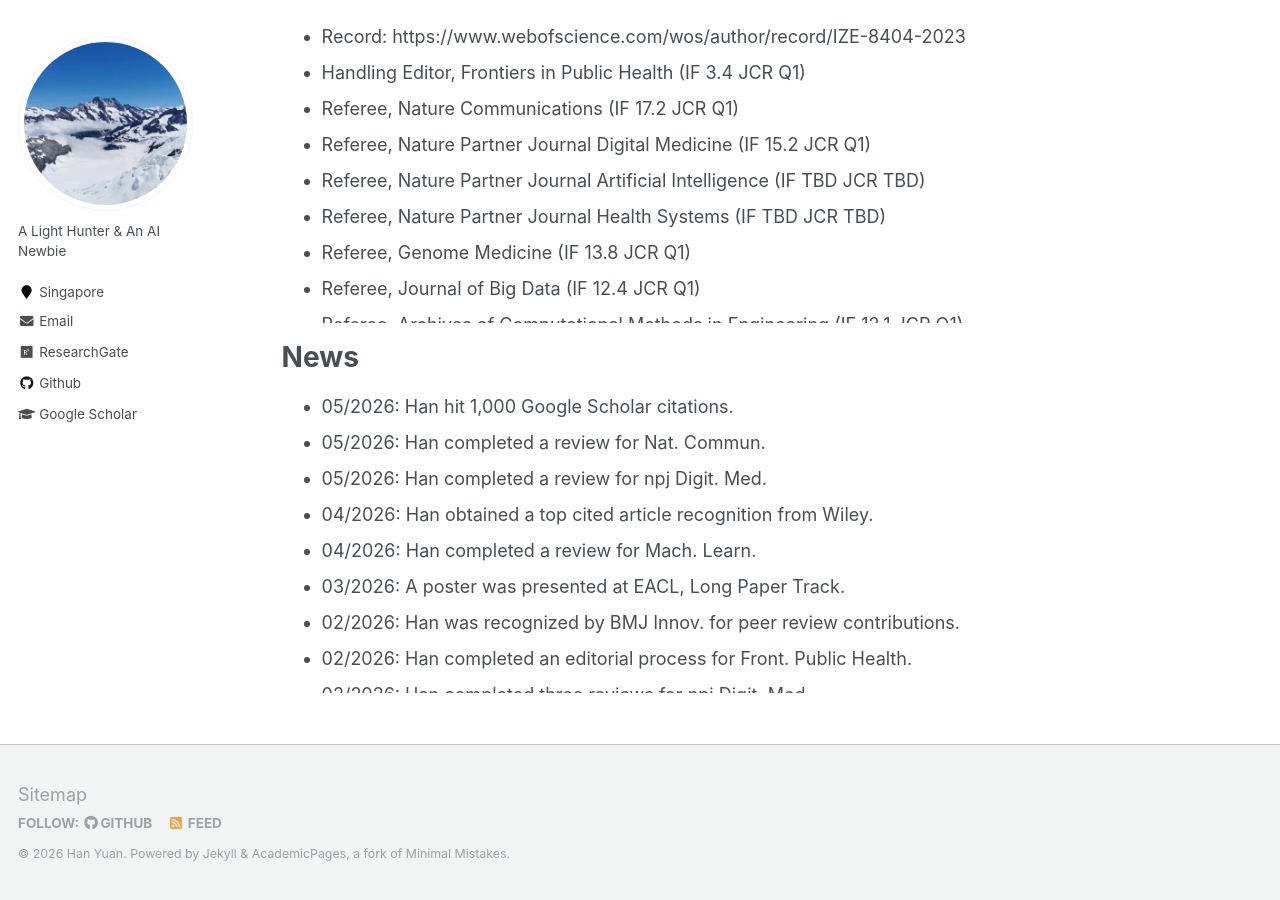
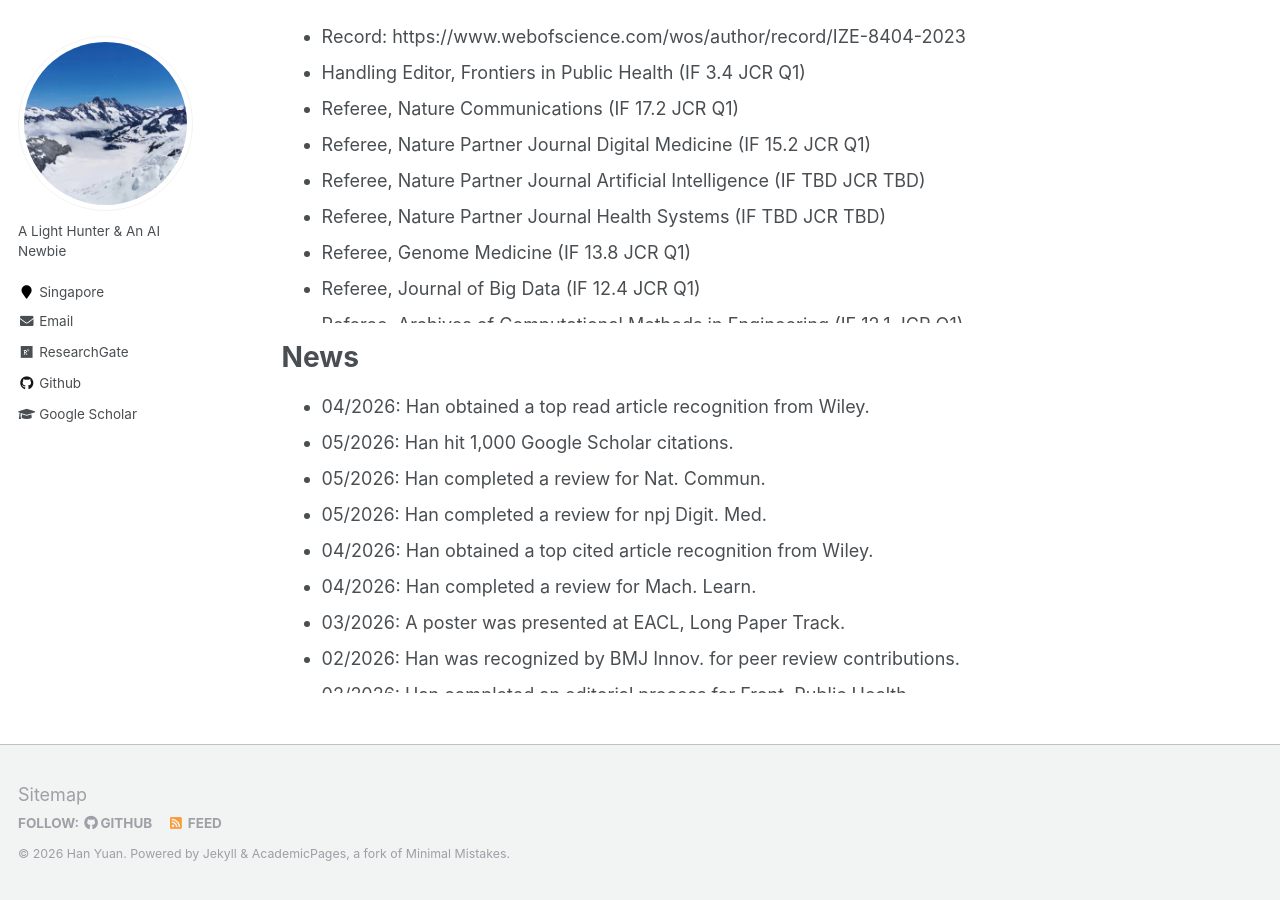
Before and after one commit to Han-Yuan-Med/Han-Yuan-Med.github.io, a Jekyll site: the page built from _pages/about.md, in a window 1280 px wide and 900 px high, scrolled down 968 px. Built offline with Jekyll 4.4.1, drawn with Linux system fonts in a browser that asks for light colours.

Commit message:
Update about.md

```diff
--- a/_pages/about.md
+++ b/_pages/about.md
@@ -63,6 +63,7 @@ Thank you for visiting my academic website. I invite you to explore the [publica
 
 # News
 <ul style="width: auto; height: 300px; overflow: auto">
+  <li>04/2026: Han obtained a top read article recognition from Wiley.</li>
   <li>05/2026: Han hit 1,000 Google Scholar citations.</li>
   <li>05/2026: Han completed a review for Nat. Commun.</li>
   <li>05/2026: Han completed a review for npj Digit. Med.</li>
```
